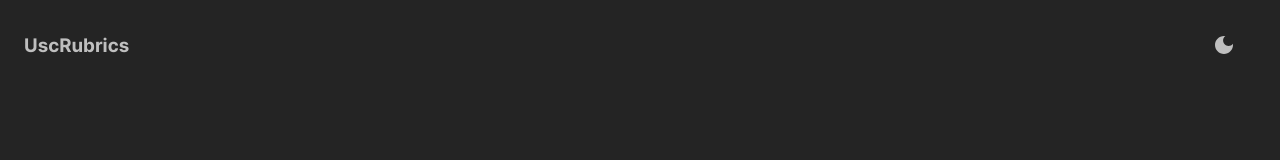
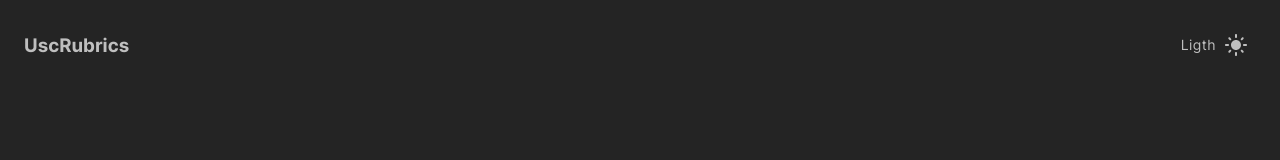
Before and after one commit to juanvillotausc/rubricasUSC, a React (Vite) app: page /#/ in a window 1280 px wide. Shown: the top 160 px of the page. Built offline with nearby package versions, Linux system fonts and the light colour scheme.

Commit message:
Ajuste estilos theme global

```diff
--- a/src/components/Navbar.jsx
+++ b/src/components/Navbar.jsx
@@ -23,8 +23,12 @@ const Navbar = () => {
                     <Link style={{ textDecoration: 'none', flexGrow: 1 }} to="/">
                         <Logo>UscRubrics</Logo>
                     </Link>
-                    <Button onClick={toggleTheme} style={{ boxShadow: "none" }}>
-                        {theme.text === '#ffffffd4' ? <LightModeIcon style={{ color: theme.text }} /> : <DarkModeIcon style={{ color: theme.text }} />}
+                    <Button
+                        onClick={toggleTheme}
+                        style={{ boxShadow: "none", textTransform: "none" }}
+                    >
+                        <Typography style={{ marginRight: 8 }}>{theme.text === '#bfbfbf' ? "Ligth" : "Dark"}</Typography>
+                        {theme.text === '#bfbfbf' ? <LightModeIcon style={{ color: theme.text }} /> : <DarkModeIcon style={{ color: theme.text }} />}
                     </Button>
                 </Toolbar>
             </ToolbarContainer>
```
